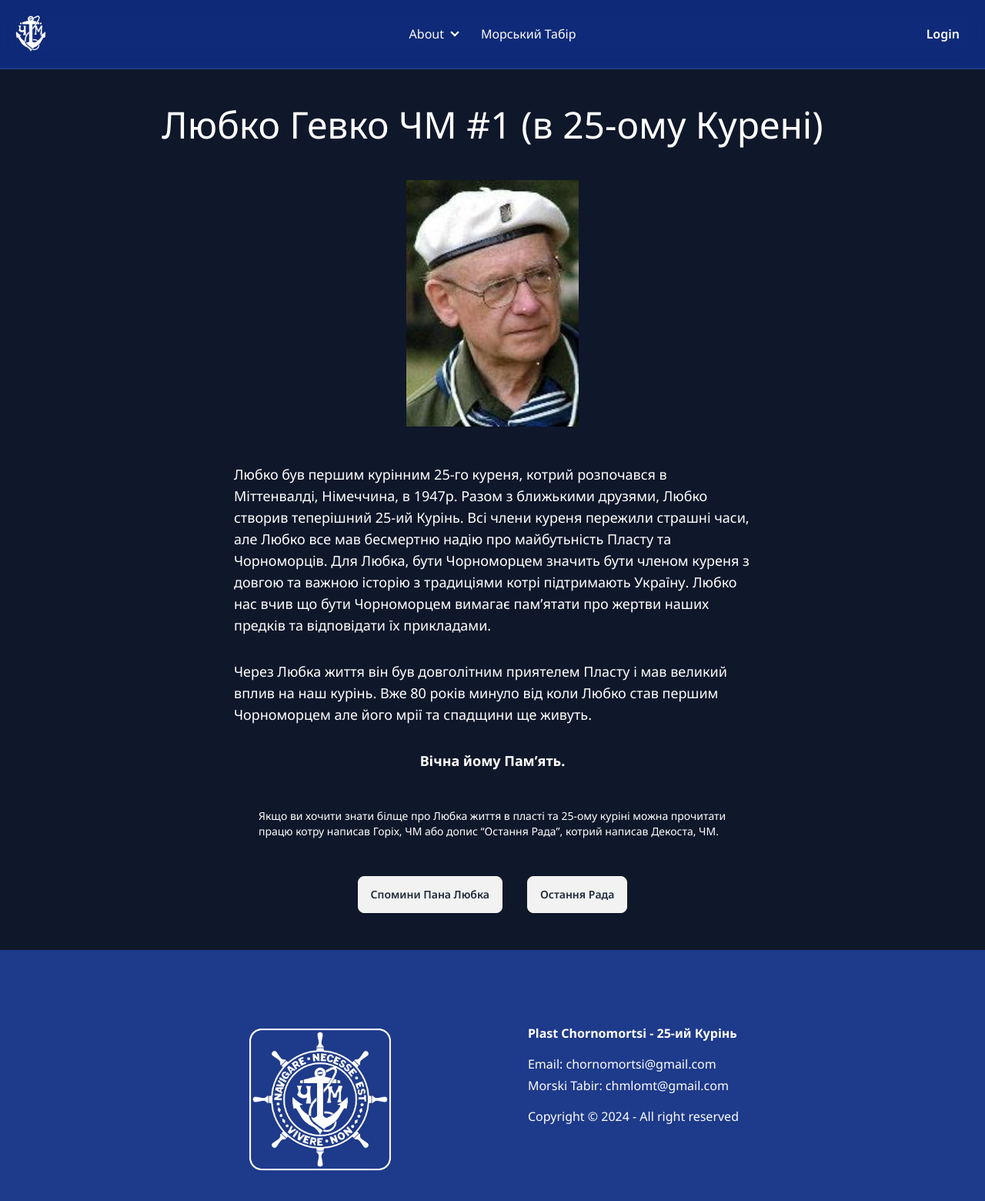
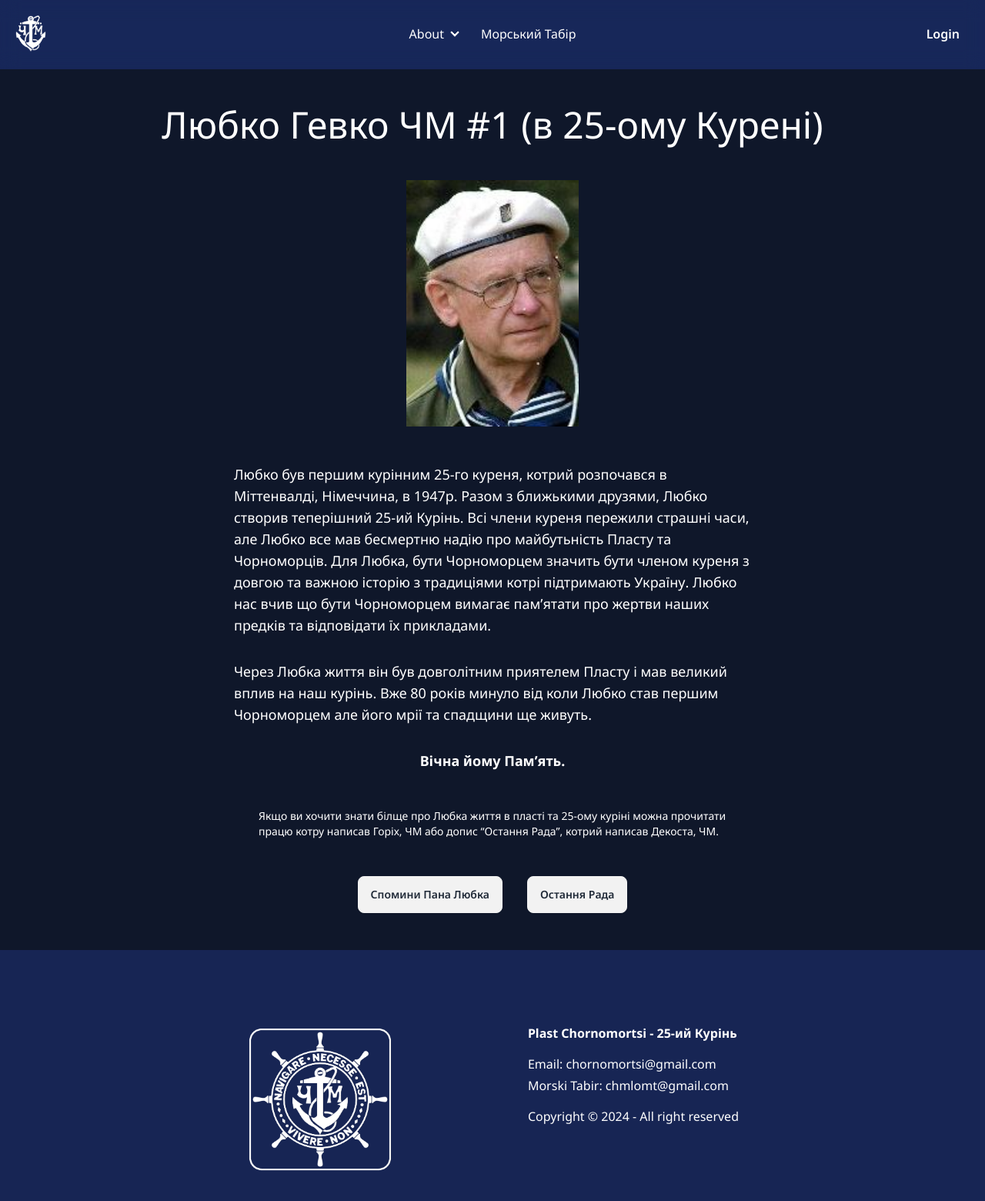
Before and after one commit to MaximMurphy/chm-website, a Next.js app: page /lubko in a window 1280 px wide. Shown: the top 1560 px of the page at 77% size. Built offline with nearby package versions, Linux system fonts and the light colour scheme; some icons are missing.

Commit message:
Updated background styling

```diff
--- a/src/app/(general)/page.jsx
+++ b/src/app/(general)/page.jsx
@@ -28,7 +28,7 @@ export default function Home() {
         />
       </div>
       <StripeDivider />
-      <div className="bg-blue-900 flex flex-col lg:flex-row w-full justify-between">
+      <div className="bg-blue-950 flex flex-col lg:flex-row w-full justify-between">
         <div>
           <Image
             src="/2023_MVT.jpg"
@@ -44,7 +44,7 @@ export default function Home() {
       </div>
 
       <StripeDivider />
-      <div className="bg-blue-900 flex flex-col lg:flex-row w-full justify-between">
+      <div className="bg-blue-950 flex flex-col lg:flex-row w-full justify-between">
         <Image
           src="/2023_rada_chm.jpg"
           className="object-cover w-full h-auto lg:hidden"
--- a/src/app/globals.css
+++ b/src/app/globals.css
@@ -9,6 +9,6 @@
 }
 
 :root {
-  background-color: rgb(13, 41, 119);
+  background-color: rgb(23 37 84);
   color: white;
 }
--- a/src/components/Footer.jsx
+++ b/src/components/Footer.jsx
@@ -7,7 +7,7 @@ import Translation from "./Translation";
 
 export default function Footer() {
   return (
-    <footer className="w-full flex flex-col lg:flex-row justify-between items-center px-8 py-20 lg:px-80 lg:py-24 gap-8 bg-blue-900">
+    <footer className="w-full flex flex-col lg:flex-row justify-between items-center px-2 py-20 lg:px-80 lg:py-24 gap-8 bg-blue-950">
       <Image
         src="/chm_logo.png"
         alt="ChM Logo"
@@ -35,20 +35,28 @@ export default function Footer() {
           </p>
         </div>
         <p>Copyright © 2024 - All right reserved</p>
-        <nav className="flex flex-row items-center justify-between px-16">
+        <nav className="flex flex-row items-center justify-between px-12">
           <Link
             href="https://www.instagram.com/chm_usa/"
             target="_blank"
             rel="noopener noreferrer"
           >
-            <Icon icon="mdi:instagram" height="48" />
+            <Icon
+              icon="mdi:instagram"
+              height="48"
+              className="h-8 w-auto lg:h-fit"
+            />
           </Link>
           <Link
             href="https://www.youtube.com/@STPChornomortsi"
             target="_blank"
             rel="noopener noreferrer"
           >
-            <Icon icon="mdi:youtube" height="48" />
+            <Icon
+              icon="mdi:youtube"
+              height="48"
+              className="h-8 w-auto lg:h-fit"
+            />
           </Link>
         </nav>
       </div>
--- a/src/components/Header.jsx
+++ b/src/components/Header.jsx
@@ -8,7 +8,7 @@ import NavDropdown from "@/components/NavDropdown";
 
 export default function Header() {
   return (
-    <div className="navbar bg-blue-900/10 border-b-2 border-blue-900/90 z-50 top-0 sticky p-4 backdrop-blur-md">
+    <div className="navbar bg-blue-900/10 border-b-2 border-blue-950/30 z-50 top-0 sticky p-4 backdrop-blur-md">
       <div className="navbar-start">
         <details className="dropdown">
           <summary className="list-none">
--- a/src/components/MTInfo.jsx
+++ b/src/components/MTInfo.jsx
@@ -12,14 +12,13 @@ export default function MTInfo() {
           height={1536}
           className="h-80 lg:h-[30rem] w-auto"
         />
-        <p>
-          MT will take place August 3rd-10th 2024. There will be more
-          information soon.
+        <p className="text-lg lg:text-xl">
+          MT will take place August 3rd-10th. There will be more information
+          soon. We hope you can all make it!
         </p>
       </div>
       <p>
-        If you have any questions or comments you may send us an e-mail:
-        chmlomt@gmail.com
+        If you have any questions, you may send us an e-mail: chmlomt@gmail.com
       </p>
     </div>
   );
```
Also changed, not shown: 1 other file (tests, documents, lock files or other folders).
